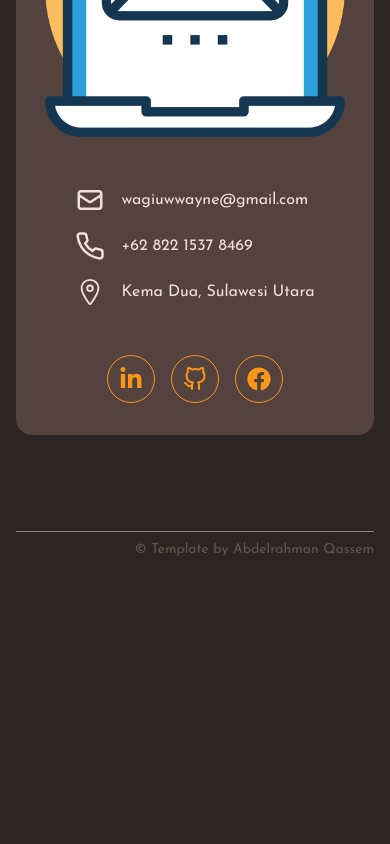
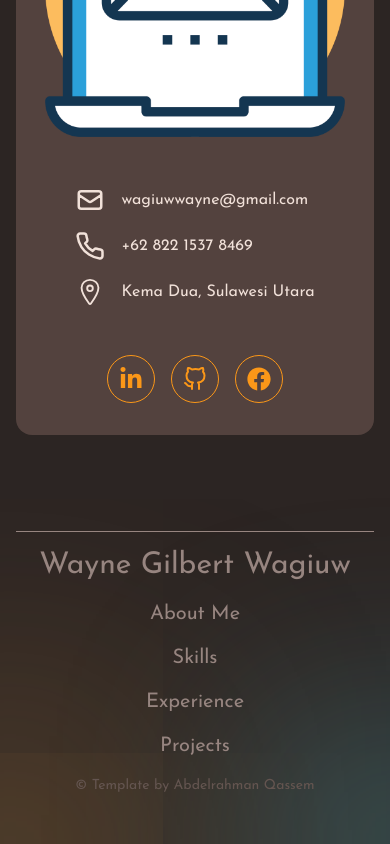
Before and after one commit to waynewagiuw/portofolio, a React (Vite) app: page / in a window 390 px wide. Shown: the part 7157-8001 px from the top of the page. Before the commit the page ends 7765 px from the top, so only its background shows below. Built offline with nearby package versions, Linux system fonts and the light colour scheme.

Commit message:
adding experience nav

```diff
--- a/src/App.jsx
+++ b/src/App.jsx
@@ -1,6 +1,7 @@
 import AboutMeMain from "./components/aboutMeSection/AboutMeMain";
 import ContactMeMain from "./components/contactMeSection/ContactMeMain";
 import ExperienceMain from "./components/experienceSection/ExperienceMain";
+import FooterGradientSM from "./components/footer/FooterGradientSM";
 import FooterMain from "./components/footer/FooterMain";
 import HeroGradient from "./components/heroSection/HeroGradient";
 import HeroMain from "./components/heroSection/HeroMain";
@@ -24,6 +25,7 @@ function App() {
       <ProjectsMain />
       <ContactMeMain />
       <FooterMain />
+      <FooterGradientSM />
     </main>
   );
 }
--- /dev/null
+++ b/src/components/footer/FooterGradient copy.jsx
@@ -0,0 +1,12 @@
+const FooterGradient = () => {
+  return (
+    <div>
+      <div className="  shadow-cyanMediumShadow absolute bottom-0 left-[400px] -z-10 animate-pulse"></div>
+      <div className="  shadow-cyanMediumShadow absolute bottom-[5%] right-0 -z-10 opacity-50"></div>
+      <div className="  shadow-orangeMediumShadow absolute bottom-0 left-0 -z-10 animate-pulse"></div>
+      <div className="  shadow-orangeMediumShadow absolute bottom-[10%] right-0 -z-10 opacity-50 "></div>
+    </div>
+  );
+};
+
+export default FooterGradient;
--- /dev/null
+++ b/src/components/footer/FooterGradientSM.jsx
@@ -0,0 +1,12 @@
+const FooterGradientSM = () => {
+  return (
+    <div>
+      <div className="  shadow-cyanMediumShadow absolute bottom-0 right-0 -z-10 opacity-50"></div>
+      <div className="  shadow-cyanMediumShadow absolute -bottom-[5%] left-[35%] -z-10 opacity-50"></div>
+      <div className="  shadow-orangeMediumShadow absolute bottom-0 left-0 -z-10 animate-pulse"></div>
+      <div className="  shadow-orangeMediumShadow absolute -bottom-[5%] right-[35%] -z-10 opacity-50 "></div>
+    </div>
+  );
+};
+
+export default FooterGradientSM;
--- a/src/components/footer/FooterLine.jsx
+++ /dev/null
@@ -1,5 +0,0 @@
-const FooterLine = () => {
-  return <div>FooterLine</div>;
-};
-
-export default FooterLine;
--- a/src/components/footer/FooterMain.jsx
+++ b/src/components/footer/FooterMain.jsx
@@ -6,11 +6,15 @@ const FooterMain = () => {
       name: "About Me",
       section: "about",
     },
+
     {
       name: "Skills",
       section: "skills",
     },
-
+    {
+      name: "Experience",
+      section: "experience",
+    },
     {
       name: "Projects",
       section: "projects",
@@ -19,9 +23,9 @@ const FooterMain = () => {
   return (
     <div className="px-4">
       <div className="w-full h-[1px] bg-lightGrey mt-24"></div>
-      <div className="md:flex justify-between mt-4 max-w-[1200px] mx-auto sm:hidden">
+      <div className="md:flex justify-between mt-4 max-w-[1200px] mx-auto sm:text-center">
         <p className="text-3xl text-lightGrey ">Wayne Gilbert Wagiuw</p>
-        <ul className="flex gap-4 text-lightGrey text-xl">
+        <ul className="flex md:flex-row sm:flex-col md:mt-0 sm:mt-4 gap-4 text-lightGrey text-xl">
           {footerLinks.map((item, index) => {
             return (
               <li key={index}>
@@ -40,8 +44,8 @@ const FooterMain = () => {
           })}
         </ul>
       </div>
-      <p className="max-w-[1200px] mx-auto text-right mt-2 mb-12 text-sm text-lightBrown">
-       © Template by Abdelrahman Qassem
+      <p className="max-w-[1200px] mx-auto md:mt-2 sm:mt-4 mb-12 text-sm text-lightBrown sm:text-center md:text-right">
+        © Template by Abdelrahman Qassem
       </p>
     </div>
   );
```
